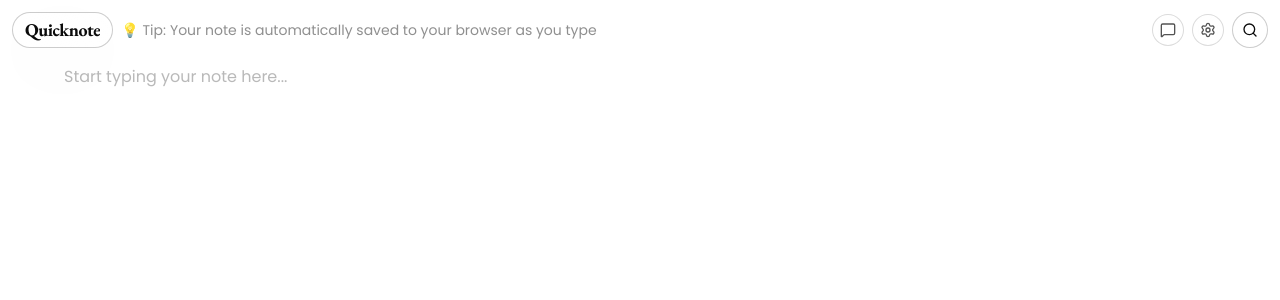
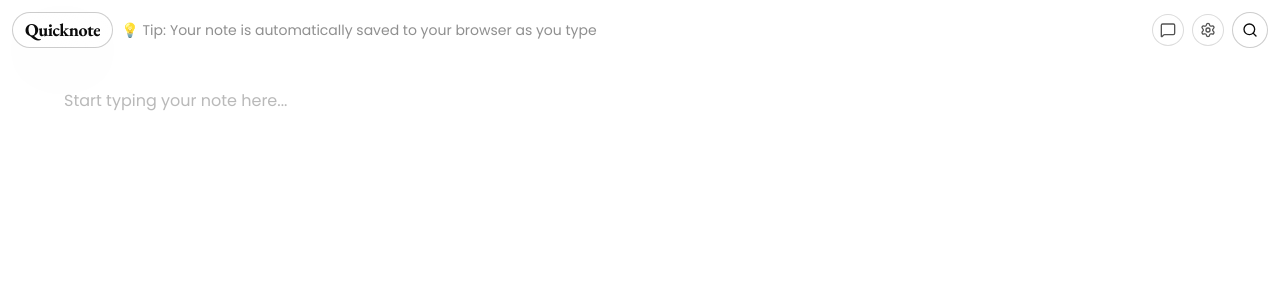
Before and after one commit to jaycho1214/onlineutilities, a Next.js app: page /quicknote in a window 1280 px wide. Shown: the top 300 px of the page. Built offline with nearby package versions, Linux system fonts and the light colour scheme.

Commit message:
fix(quicknote): remove unnecessary trailing commas in Quicknote component

```diff
--- a/src/features/quicknote/pages/quicknote-page.tsx
+++ b/src/features/quicknote/pages/quicknote-page.tsx
@@ -51,7 +51,7 @@ export function Quicknote() {
         }
       }, AUTO_SAVE_DELAY);
     },
-    [t],
+    [t]
   );
 
   // Handle content change
@@ -61,7 +61,7 @@ export function Quicknote() {
       setContent(value);
       debouncedSave(value);
     },
-    [debouncedSave],
+    [debouncedSave]
   );
 
   // Global keypress handler - typing anywhere focuses the textarea
@@ -119,7 +119,7 @@ export function Quicknote() {
         textareaRef.current.focus();
       }
     },
-    [],
+    []
   );
 
   // Cleanup timeout on unmount
@@ -154,6 +154,7 @@ export function Quicknote() {
           // Text styling
           "text-base leading-relaxed text-foreground",
           "placeholder:text-muted-foreground/50",
+          "mt-6",
           // Padding for comfortable reading
           "p-8 md:p-12 lg:p-16",
           // Selection colors
@@ -161,7 +162,7 @@ export function Quicknote() {
           // Remove focus rings and visible focus states
           "focus:ring-0 focus:outline-none focus-visible:ring-0",
           // Smooth transitions
-          "transition-all duration-200",
+          "transition-all duration-200"
         )}
         style={{
           // Ensure no browser default styling
```
